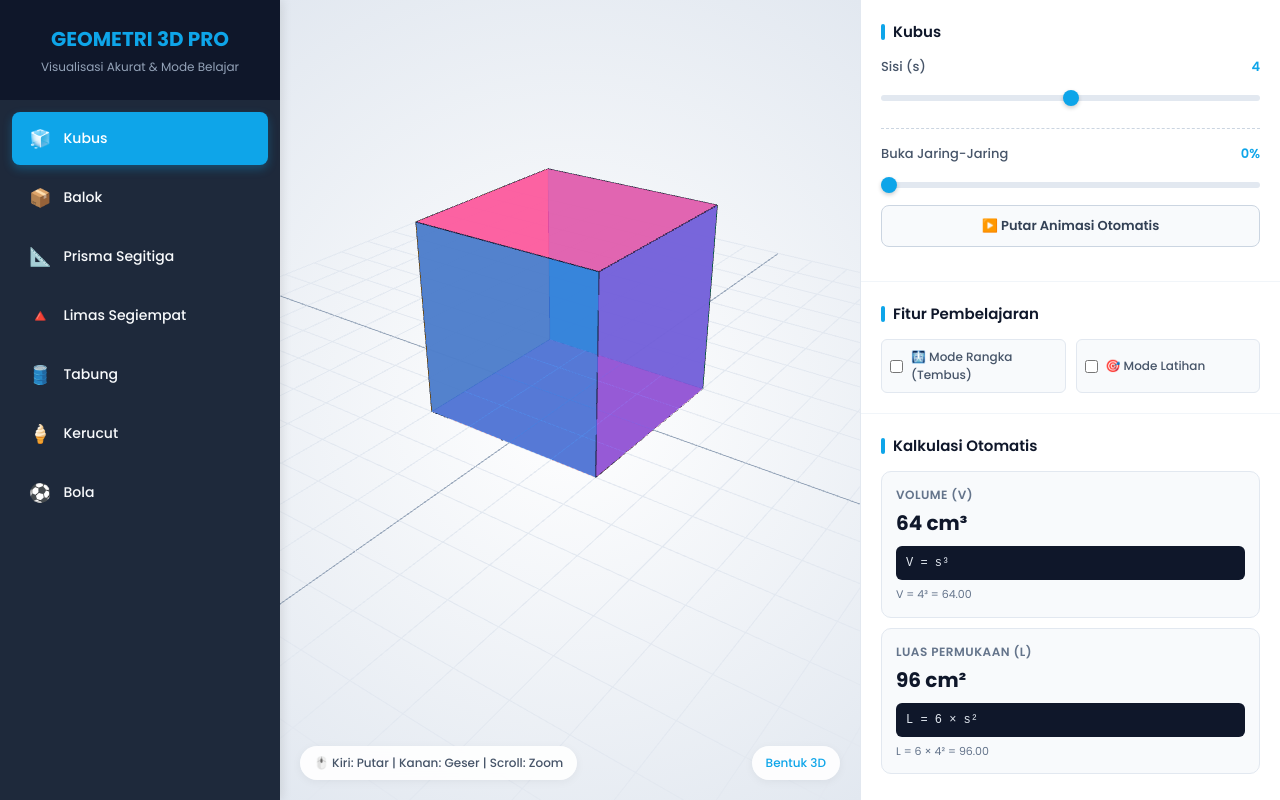
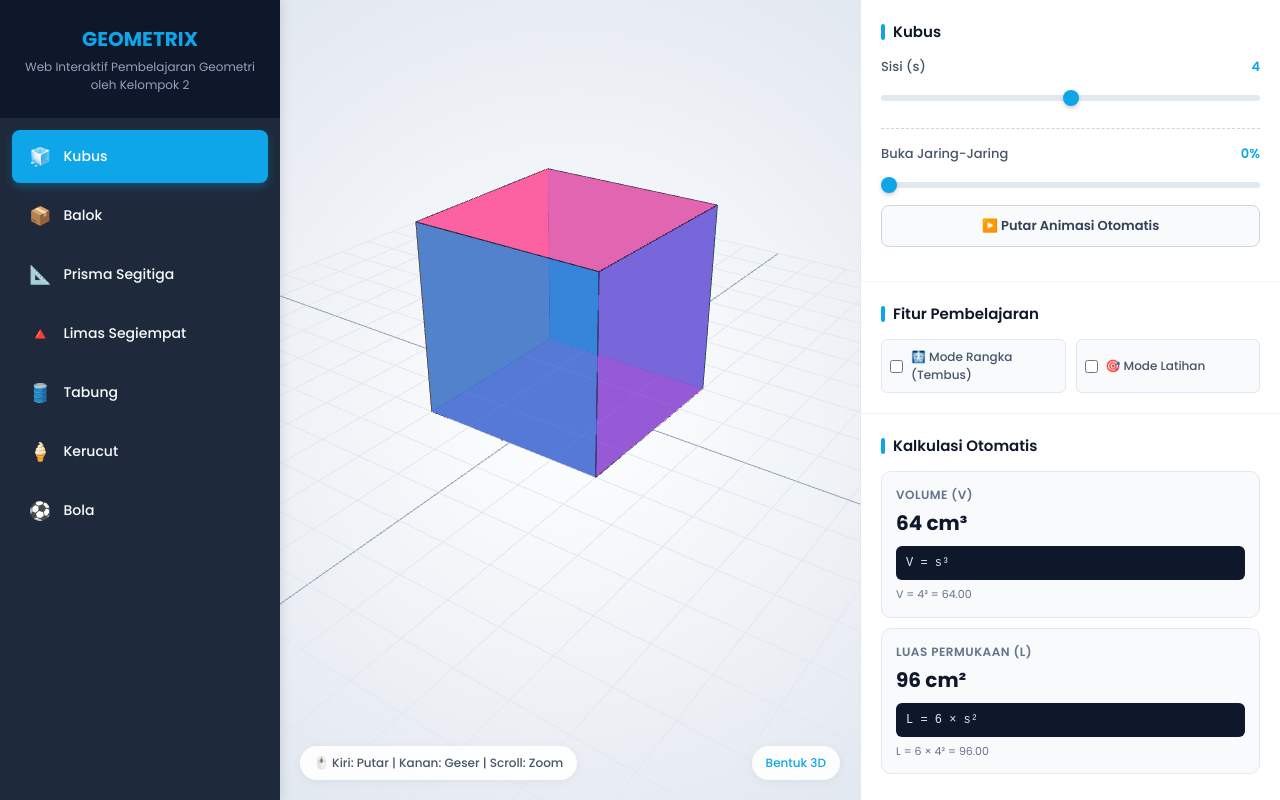
Before and after one commit to davemcellino/geometry, a plain HTML site: page index.html in a window 1280 px wide. Drawn offline with nearby package versions, Linux system fonts and the light colour scheme; animation ran at ten frames a second.

Commit message:
Update index.html

```diff
--- a/index.html
+++ b/index.html
@@ -75,8 +75,8 @@
 
     <div class="sidebar">
         <div class="sidebar-header">
-            <h1>GEOMETRI 3D PRO</h1>
-            <p>Visualisasi Akurat & Mode Belajar</p>
+            <h1>GEOMETRIX</h1>
+            <p>Web Interaktif Pembelajaran Geometri oleh Kelompok 2</p>
         </div>
         <ul class="shape-list">
             <li class="shape-item active" data-shape="kubus"><span class="shape-icon">🧊</span> Kubus</li>
```
